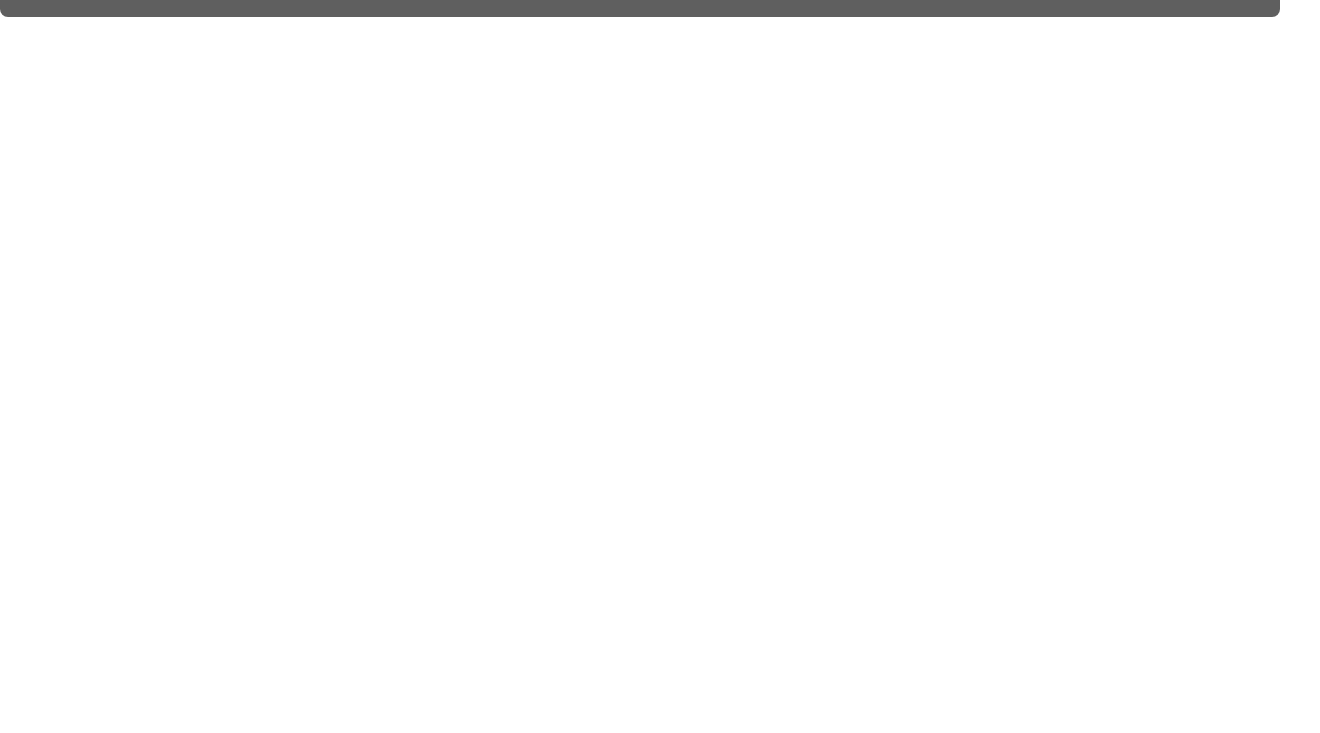
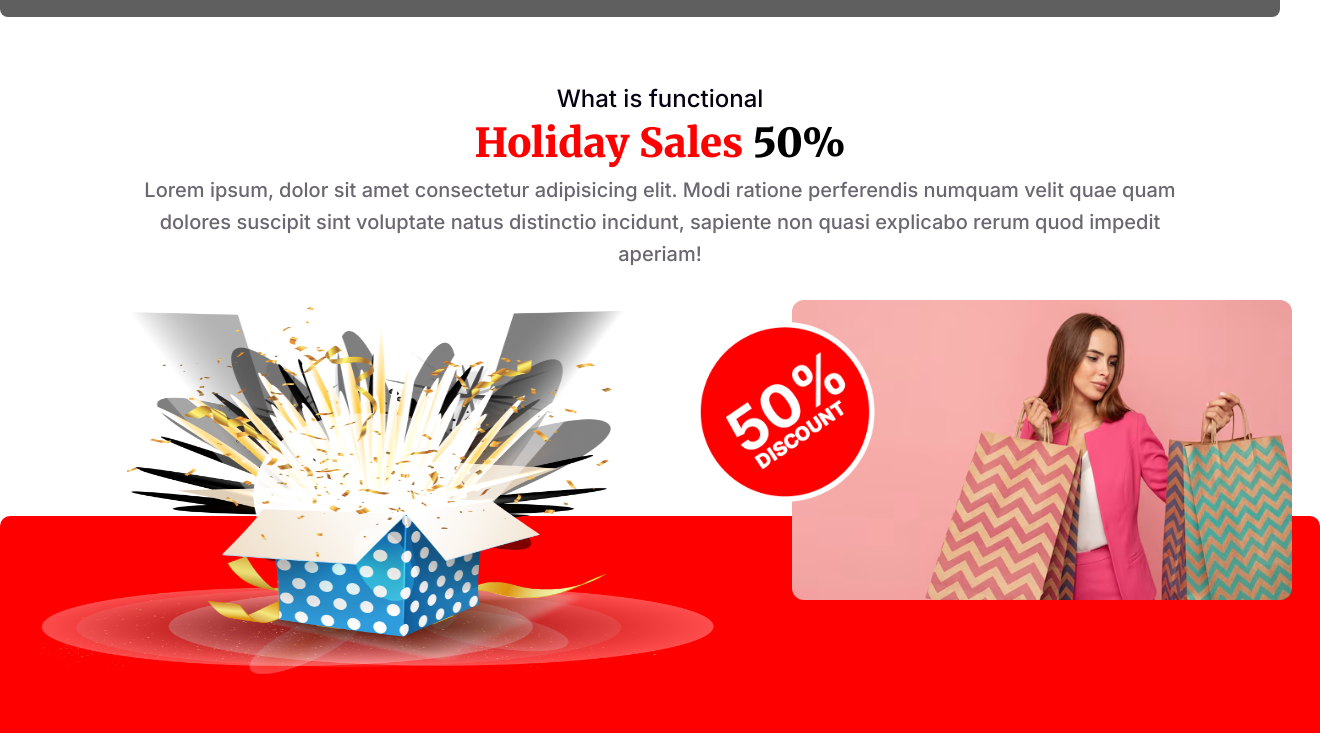
Before and after one commit to 6arjis/New-Year-Offer, a plain HTML site: page index.html in a window 1280 px wide. Shown: the part 1773-2506 px from the top of the page, 1320 px wide, since content can reach past the window. Before the commit the page ends 1790 px from the top, so only its background shows below. Drawn offline with Linux system fonts and the light colour scheme; grey boxes are pictures that could not be loaded.

Commit message:
Fifth Commit

```diff
--- a/index.html
+++ b/index.html
@@ -23,6 +23,7 @@
                 <img class="s1-img" style="height: 400px; width: 400px;" src="./images/New Year Photo.png" alt="">
               </div>
         </section>
+
         <section class="section-two">
              <div class="s2-container">
                 <div class="s2-left">
@@ -35,6 +36,25 @@
                 </div>
              </div>
         </section>
+
+        <section class="section-three">
+             <div class="holiday-text-container">
+                <h5>What is functional</h5>
+                <h1><span style="color: red;">Holiday Sales</span> 50%</h1>
+                <p>Lorem ipsum, dolor sit amet consectetur adipisicing elit. Modi ratione perferendis numquam velit quae quam dolores suscipit sint voluptate natus distinctio incidunt, sapiente non quasi explicabo rerum quod impedit aperiam!</p>
+             </div>
+             <div class="solid-color"></div>
+             <div class="gift-box">
+                <img src="./images/Group 75.png" alt="">
+            </div>
+            <div class="women-container">
+                <img src="./images/Shopping-Women.avif" alt="">
+            </div>
+            <div class="off">
+               <img src="./images/Group 44.png" alt="">
+            </div>
+
+        </section>
      </main>
 </body>
 </html>
--- a/style.css
+++ b/style.css
@@ -140,3 +140,86 @@
     margin: 50px;
     text-align: center;
 }
+/* Section Three */
+.section-three{
+    height: 700px;
+    width: 1320px;
+    margin: 0 auto;
+    margin-top: 100px;
+    position: relative;
+}
+.holiday-text-container{
+    display: flex;
+    flex-direction: column;
+    align-items: center;
+    justify-content: center;
+    width: 1068px;
+    height: 260px;
+    margin: 0 auto;
+    text-align: center;
+}
+.holiday-text-container h5{
+    color: rgb(7, 2, 17);
+    font-family: Inter;
+    font-size: 24px;
+    font-weight: 500;
+    line-height: 29px;
+}
+.holiday-text-container h1{
+    font-family: Merriweather;
+    font-size: 40px;
+    font-weight: 900;
+    line-height: 61px;
+}
+.holiday-text-container p{
+    color: rgba(7, 2, 17, 0.6);
+    font-family: Inter;
+    font-size: 20px;
+    font-weight: 500;
+    line-height: 32px;
+}
+.solid-color{
+    width: 1320px;
+    height: 229px;
+    background-color: red;
+    border-radius: 10px;
+    position: absolute;
+    top: 67%;
+}
+.gift-box{
+    width: 674.82px;
+    height: 377.96px;
+    position: relative;
+    z-index: 1;
+    left: 3%;
+    display:flex ;
+}
+
+.gift-box img{
+    height: 100%;
+    width: 100%;
+}
+.women-container{
+    height: 300px;
+    width: 500px;
+    position: relative;
+    bottom: 55%;
+    left: 60%;
+}
+.women-container img{
+    height: 100%;
+    width: 100%;
+    border-radius: 12px;
+}
+.off{
+    width: 250px;
+    height: 250px;
+    position: absolute;
+    bottom: 30%;
+    left: 50%;
+    z-index: 1;
+}
+.off img{
+    height: 100%;
+    width: 100%;
+}
```
Also changed, not shown: images/Shopping-Women.avif (added).
